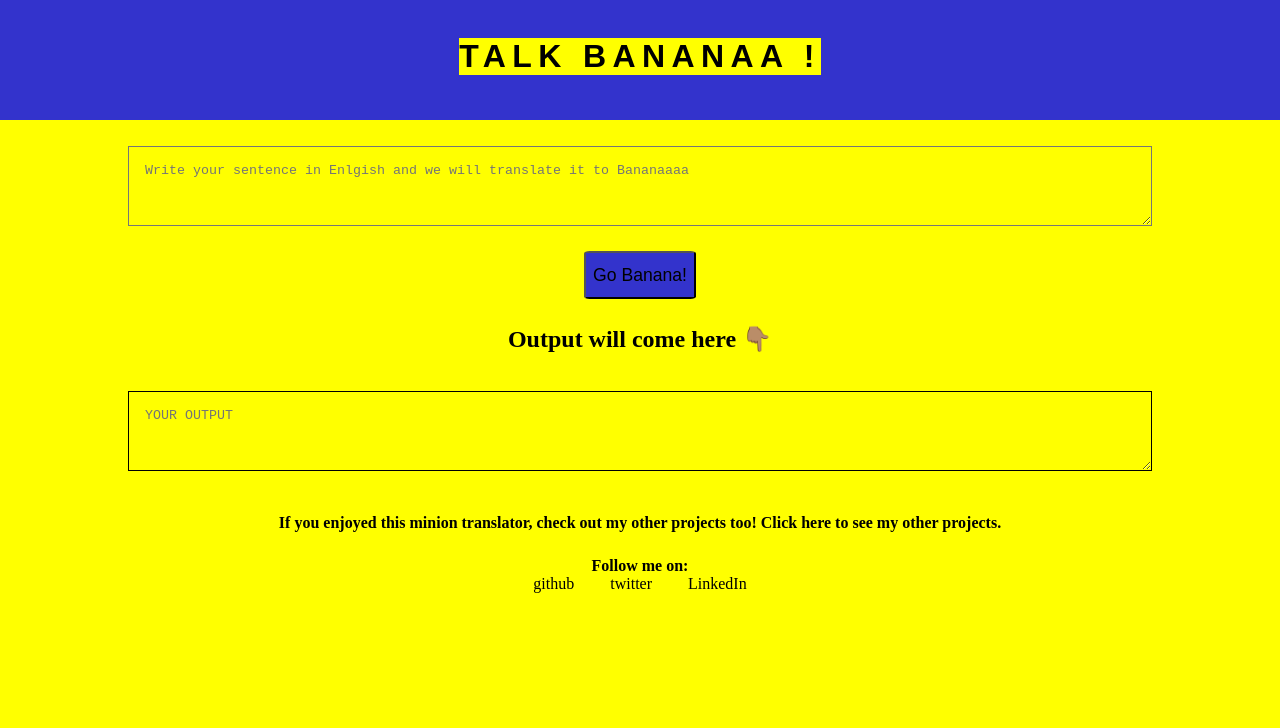
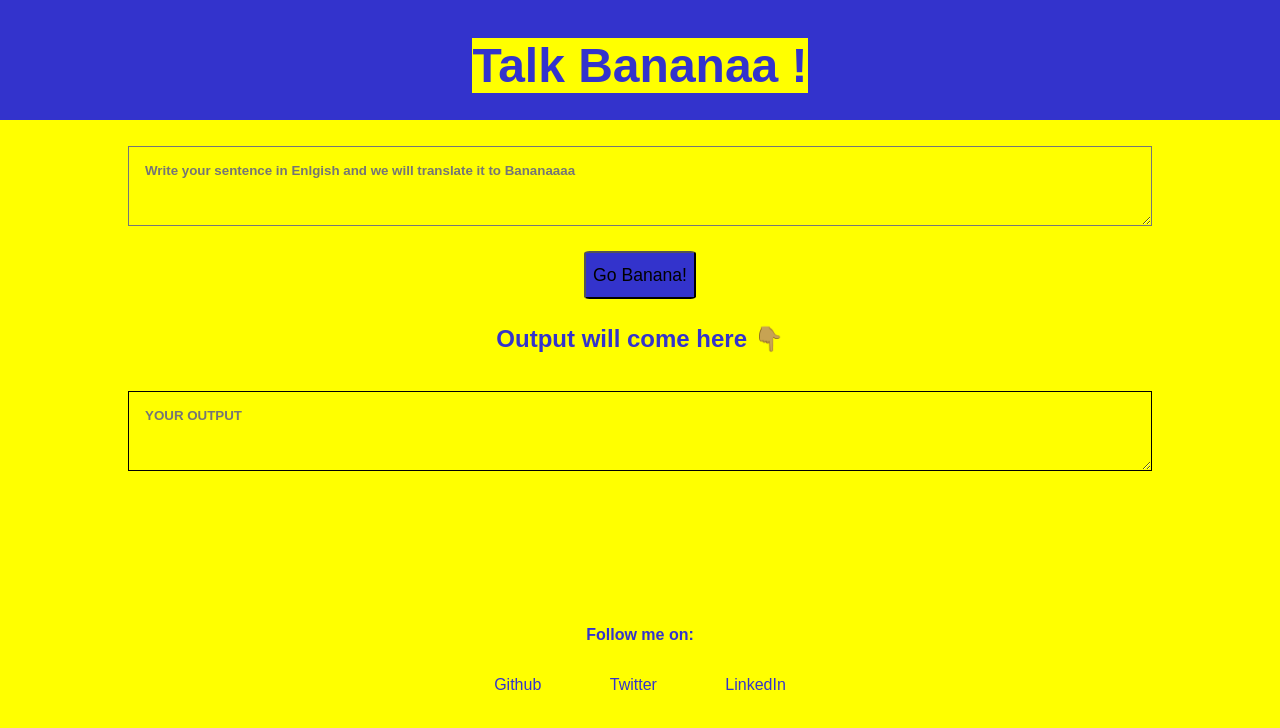
Before and after one commit to Shivang-purrohit/banana-speak, a plain HTML site: page index.html in a window 1280 px wide. Drawn offline with Linux system fonts and the light colour scheme.

Commit message:
updated with css

```diff
--- a/css/styles.css
+++ b/css/styles.css
@@ -1,11 +1,12 @@
 * {
-    background-color: yellow;
+    background-color: rgb(255, 255, 0);
 }
 @import url('https://fonts.googleapis.com/css2?family=Montserrat:ital,wght@1,300;1,400;1,700&display=swap');
 *{
     margin:0;
     padding: 0;
     box-sizing: border-box;
+    font-family: 'Montserrat', sans-serif;
 }
 
 body{
@@ -22,12 +23,11 @@ header{
     padding-top: 3%;
 }
 
-#hero-heading{
-    text-transform: uppercase;
-    letter-spacing: 0.4rem;
+#heading{
+
     font-family: 'Montserrat', sans-serif;
-    color:
-    font-size: 3rem;
+    color: rgba(0, 0, 255, 0.801) ;
+    font-size: xxx-large;
     display: inline-block;
 
 }
@@ -46,6 +46,9 @@ header{
     margin-right: auto;
     margin-bottom: 2%;
     margin-top: 2%;
+     color: rgba(0, 0, 255, 0.801);
+    font-family: 'Montserrat', sans-serif;
+    font-weight:bold;
 }
 
 #btn-translate {
@@ -59,6 +62,8 @@ header{
 
 #output-heading{
     margin-top: 2%;
+    font-family: 'Montserrat', sans-serif;
+    color: rgba(0, 0, 255, 0.801);
 }
 
 
@@ -70,12 +75,15 @@ header{
     margin: auto;
     margin-top: 3%;
     padding: 1rem;
+    color: rgba(0, 0, 255, 0.801);
+    font-family: 'Montserrat', sans-serif;
+    font-weight:bold;
 }
 
 footer{
     margin-top: 3%;
-
-
+    padding: 2rem;
+color: rgba(0, 0, 255, 0.801);
     text-align: center;
 }
 
@@ -86,18 +94,21 @@ footer{
 
 footer p{
     font-weight: 600;
+    padding: 2rem;
+    font-family: 'Montserrat', sans-serif;
 
 }
 
 .link{
     text-decoration: none;
-    color: black;
+    color: rgba(0, 0, 255, 0.801);
     border-bottom: 3px solid transparent;
-    transition: all 0.2s;
+    font-family: 'Montserrat', sans-serif;
+
 }
 
 .link-heading{
-    margin-top: 2%;
+    margin-top: 3rem;
 }
 
 .link:hover{
@@ -113,5 +124,10 @@ footer p{
 }
 
 .social-link-item{
-    margin: 1rem;
+    margin: 2rem;
 }
+
+#btn-translate:hover{
+     color: yellow;
+     cursor: pointer;
+}
--- a/index.html
+++ b/index.html
@@ -11,7 +11,7 @@
 
     <header>
 
-        <h1 id="hero-heading">Talk Bananaa !</h1>
+        <h1 id="heading">Talk Bananaa !</h1>
     </header>
 
 
@@ -25,15 +25,15 @@
    <textarea id="output" placeholder="YOUR OUTPUT"></textarea>
 
     <footer>
-        <p class="footer-text">If you enjoyed this minion translator, check out my other projects too! <a href="https://purohitshasheesh.netlify.app/projects.html" class="link">Click here</a> to see my other projects.</p>
 
-        <p class="link-heading">Follow me on:</p>
+
+      <p class="link-heading">Follow me on:</p>
 
         <ul>
             <ul class="social-links list-non-bullet">
-                <li class="list-item-inline social-link-item"><a href= "/" class="link">github</a></li>
-                <li class="list-item-inline social-link-item"><a href="/" class="link">twitter</a></li>
-                <li class="list-item-inline social-link-item"><a href="/"
+                <li class="list-item-inline social-link-item"><a href= "https://github.com/Shivang-purrohit" class="link">Github</a></li>
+                <li class="list-item-inline social-link-item"><a href="https://twitter.com/purohit_shivang" class="link">Twitter</a></li>
+                <li class="list-item-inline social-link-item"><a href="https://www.linkedin.com/in/shivang-purrohit-aabb2922b"
                     class="link">LinkedIn</a></li>
             </ul>
         </ul>
```
